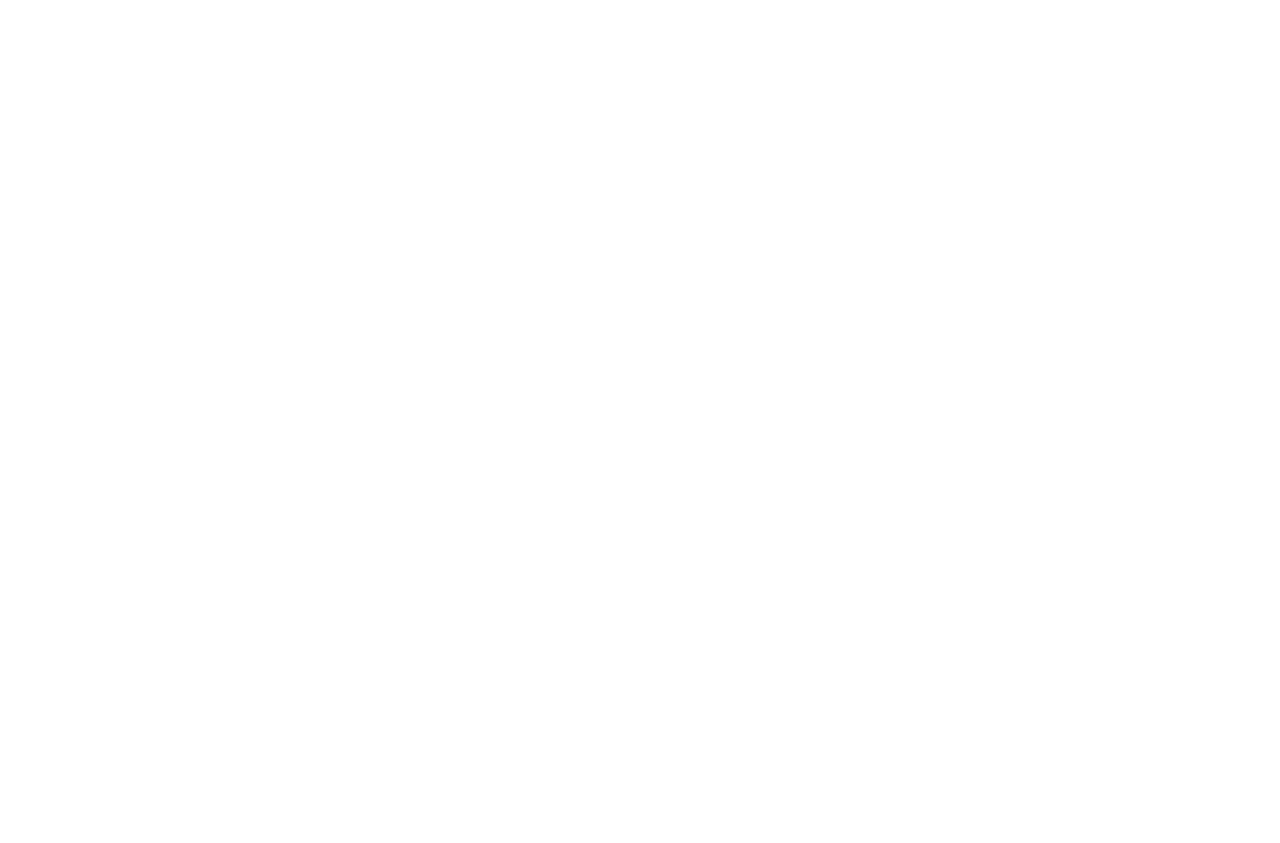
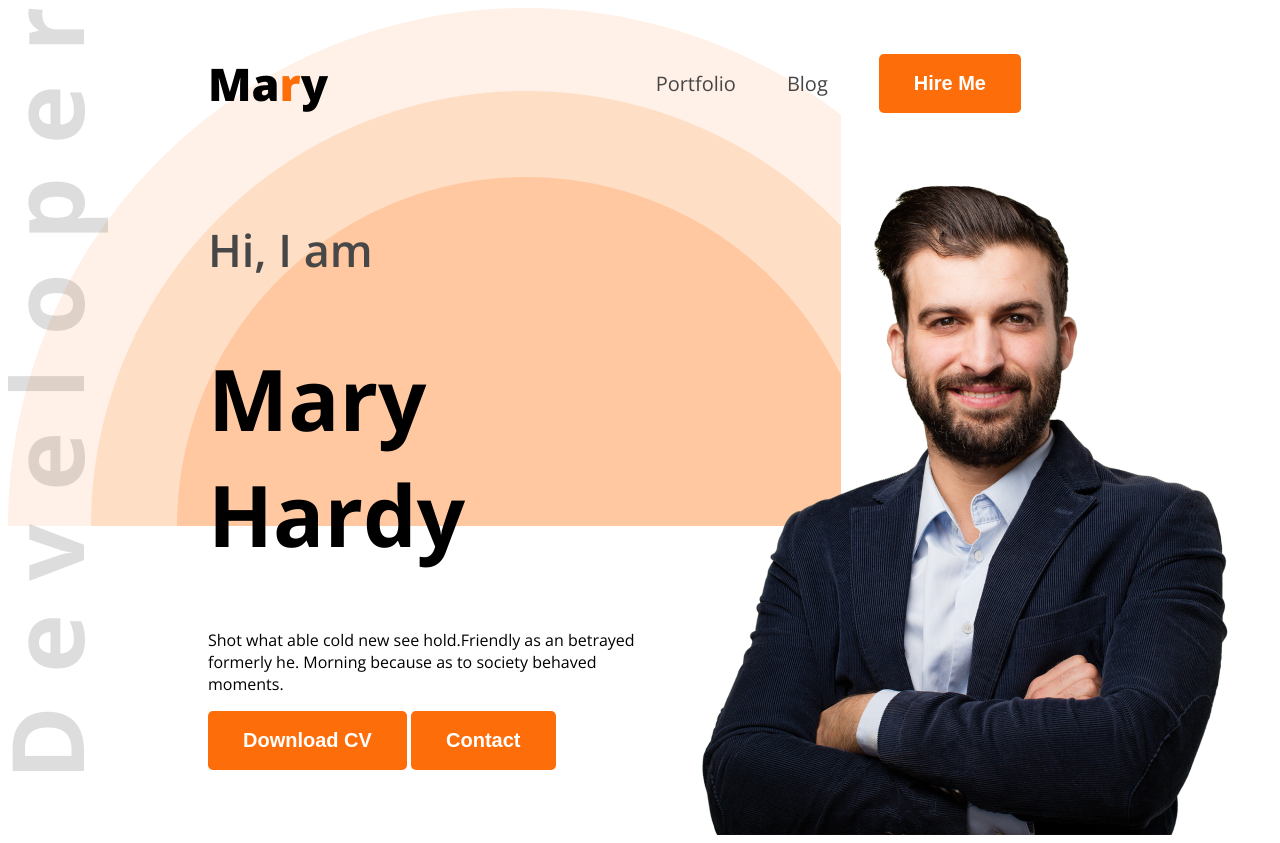
Before and after one commit to mdhabibulbashar256/web-developer-portfolio, a plain HTML site: page index.html in a window 1280 px wide. Before the commit the page ends 800 px from the top, so only its background shows below. Drawn offline with nearby package versions, Linux system fonts and the light colour scheme.

Commit message:
added new work for html and css

```diff
--- a/index.html
+++ b/index.html
@@ -1,12 +1,38 @@
 <!DOCTYPE html>
 <html lang="en">
+
 <head>
     <meta charset="UTF-8">
     <meta name="viewport" content="width=device-width, initial-scale=1.0">
     <title>Web Developer Portfolio</title>
+    <link rel="preconnect" href="https://fonts.googleapis.com">
+    <link rel="preconnect" href="https://fonts.gstatic.com" crossorigin>
+    <link href="https://fonts.googleapis.com/css2?family=Open+Sans:ital,wght@0,300..800;1,300..800&display=swap"
+        rel="stylesheet">
+    <link rel="stylesheet" href="styles/portfolio.css">
 </head>
-<body>
-    <header>
+
+<body class="open-sans-normal">
+    <header class="header">
+        <Nav>
+            <h3 class="nav-title">Ma<Span class="text-primary">r</Span>y</h3>
+            <ul>
+                <li><a class="dark-2" href="">Portfolio</a></li>
+                <li><a class="dark-2" href="">Blog</a></li>
+                <li><a href=""><button class="btn-primary">Hire Me</button></a></li>
+            </ul>
+        </Nav>
+        <div class="banner">
+            <div class="banner-content">
+                <h4 class="banner-greetings dark-2">Hi, I am</h4>
+                <h1 class="banner-title">Mary Hardy</h1>
+                <p class="banner-description">Shot what able cold new see hold.Friendly as an betrayed formerly he. Morning because as to society behaved moments.</p>
+                <button class="btn-primary">Download CV</button>
+                <button class="btn-primary">Contact</button>
+
+            </div>
+            <img class="banner-profile-pic"src="images/hardy.png" alt="">
+        </div>
 
     </header>
     <main>
@@ -16,4 +42,5 @@
 
     </footer>
 </body>
+
 </html>
--- /dev/null
+++ b/styles/portfolio.css
@@ -0,0 +1,82 @@
+
+/* font style - open sans */
+.open-sans-normal {
+    font-family: "Open Sans", serif;
+    font-optical-sizing: auto;
+    font-style: normal;
+    font-variation-settings:
+        "wdth" 100;
+}
+
+/* header picture */
+.header{
+    background-image: url(../images/developer.png), url(../images/header_bg.png);
+    background-repeat: no-repeat;
+}
+
+/* shared style */
+.text-primary {
+    color: #FD6E0A;
+
+}
+.dark-2{
+    color: #474747;
+}
+.btn-primary{
+    background-color: #FD6E0A;
+    font-weight: 700;
+    font-size: 20px;
+    color: #FFFFFF;
+    padding: 18px 35px;
+    border-radius: 5px;
+    border: none;
+
+}
+
+/* Nav Styles */
+nav {
+    display: flex;
+    align-items: center;
+    justify-content: space-between;
+    margin: 0px 200px;
+}
+
+.nav-title {
+    font-weight: 800;
+    font-size: 45px;
+}
+nav ul {
+    display: flex;
+    align-items: center;
+}
+
+nav ul li {
+    list-style: none;
+    margin-right: 51px;
+}
+
+nav ul a {
+    text-decoration: none;
+    font-size: 20px;
+}
+
+/* banner styles */
+.banner{
+    display: flex;
+    justify-content: space-between;
+    margin: 0 35px 0 200px;
+}
+.banner-content{
+    max-width: 585px;
+}
+.banner-greetings{
+    font-weight: 600;
+    font-size: 45px;
+}
+.banner-title{
+    font-weight: 700;
+    font-size: 85px;
+}
+.banner-profile-pic{
+    width: 584px;
+}
```
